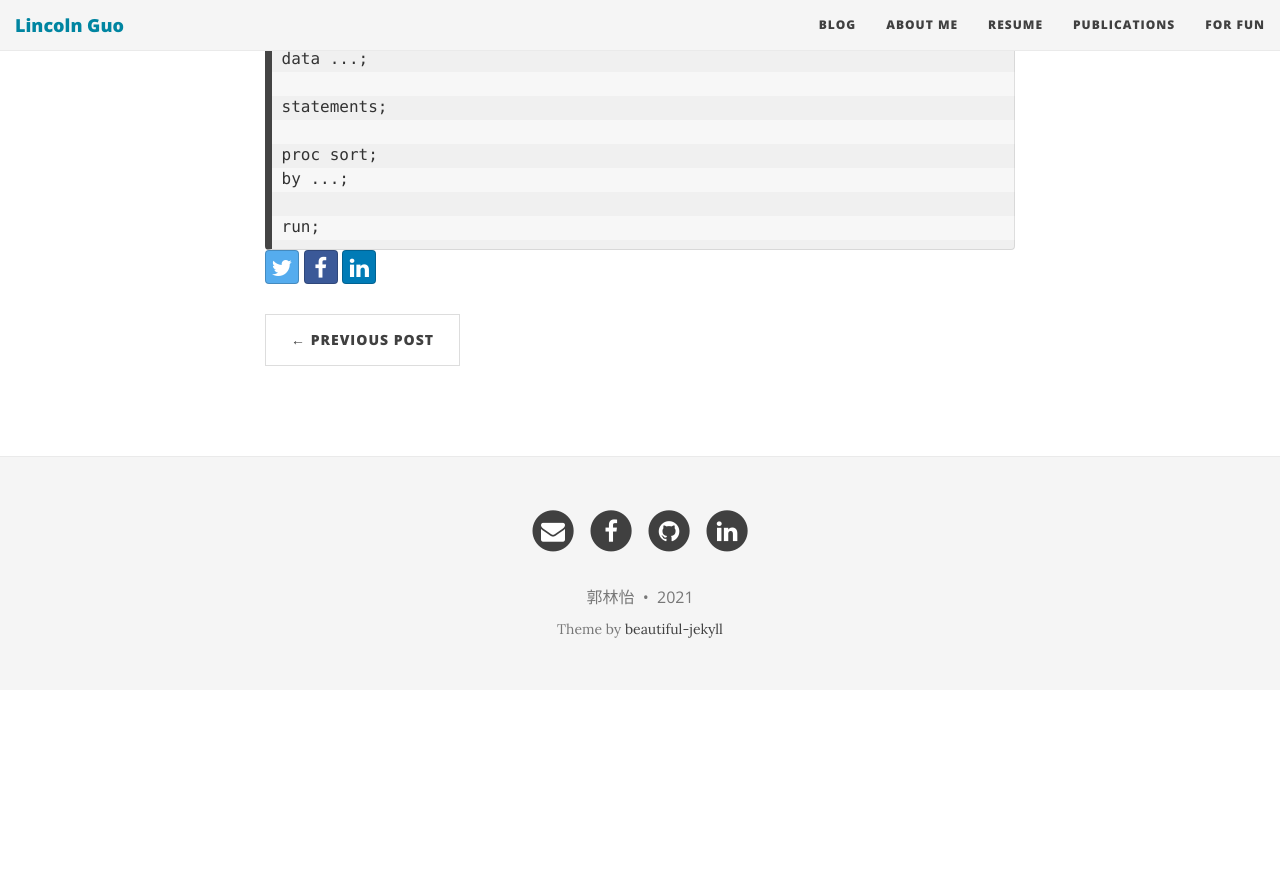
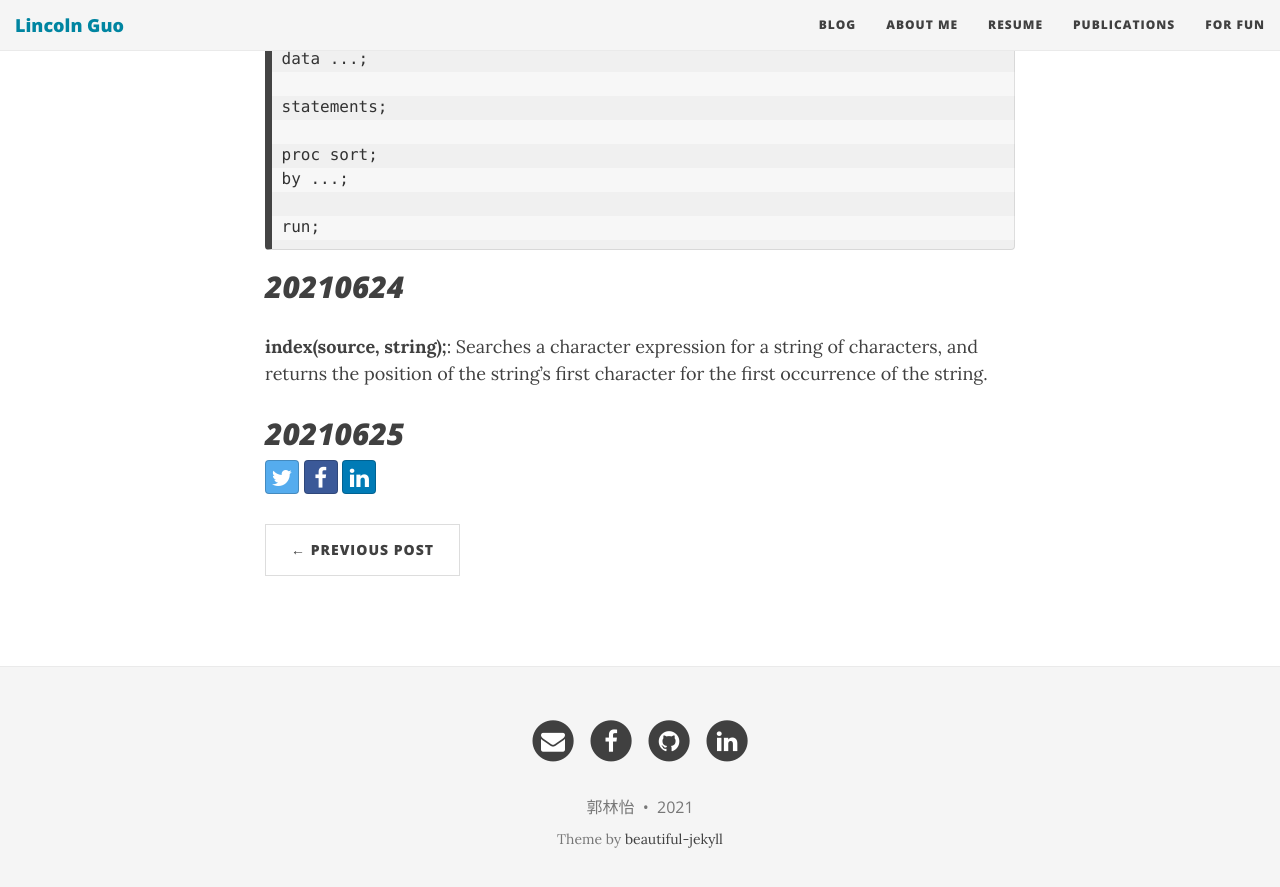
Before and after one commit to LinyiGuo96/LinyiGuo96.github.io, a Jekyll site: the page built from _posts/2021-06-16-SAS-Working-Notes.md, in a window 1280 px wide and 900 px high, scrolled down 5387 px. Shown: the top 887 px of the window. Built offline with Jekyll 4.4.1, drawn with Linux system fonts in a browser that asks for light colours; nearby versions of some CDN libraries; comment, search, counter and statistics services are not loaded; before the commit the page ends 6077 px from its top, so only the background shows below that; some of the changed text lies outside the part shown.

Commit message:
Update 2021-06-16-SAS-Working-Notes.md

````diff
--- a/_posts/2021-06-16-SAS-Working-Notes.md
+++ b/_posts/2021-06-16-SAS-Working-Notes.md
@@ -168,3 +168,9 @@ by ...;
 
 run;
 ```
+
+## _20210624_
+
+**index(source, string);**: Searches a character expression for a string of characters, and returns the position of the string's first character for the first occurrence of the string.
+
+## _20210625_
````
Also changed, not shown: other parts of _posts/2021-06-16-SAS-Working-Notes.md (+1 -1 lines).
